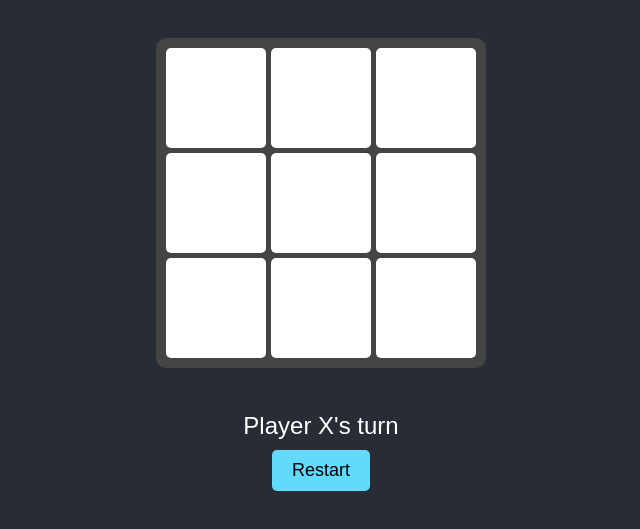
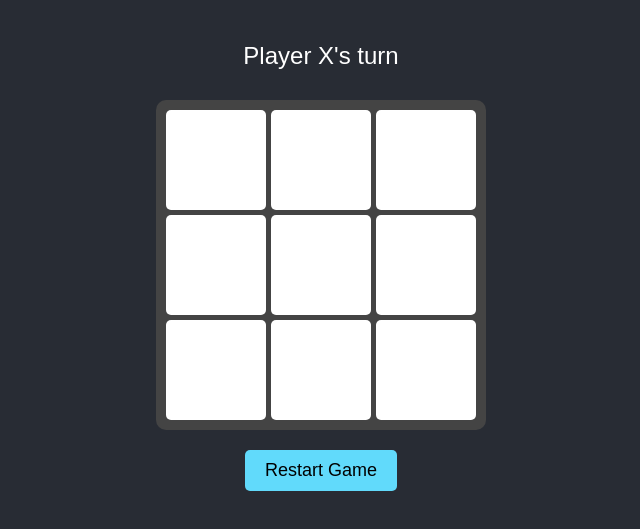
Before and after one commit to Rylean/TicTacToe-Game, a plain HTML site: page index.html in a window 1280 px wide. Shown: the part 185-714 px from the top of the page, without its empty margins (319-959 px from the left). Drawn offline with Linux system fonts and the light colour scheme.

Commit message:
Update index.html

```diff
--- a/index.html
+++ b/index.html
@@ -3,14 +3,14 @@
 <head>
     <meta charset="UTF-8">
     <meta name="viewport" content="width=device-width, initial-scale=1.0">
-    <title>Tic-Tac-Toe</title>
+    <title>Tic-Tac-Toe vs Bot</title>
     <link rel="stylesheet" href="style.css">
 </head>
 <body>
     <h1>Tic-Tac-Toe</h1>
-    <div class="board" id="board"></div>
     <p id="status">Player X's turn</p>
-    <button id="resetButton">Restart</button>
+    <div id="board"></div>
+    <button id="resetButton">Restart Game</button>
     <script src="script.js"></script>
 </body>
 </html>
```
